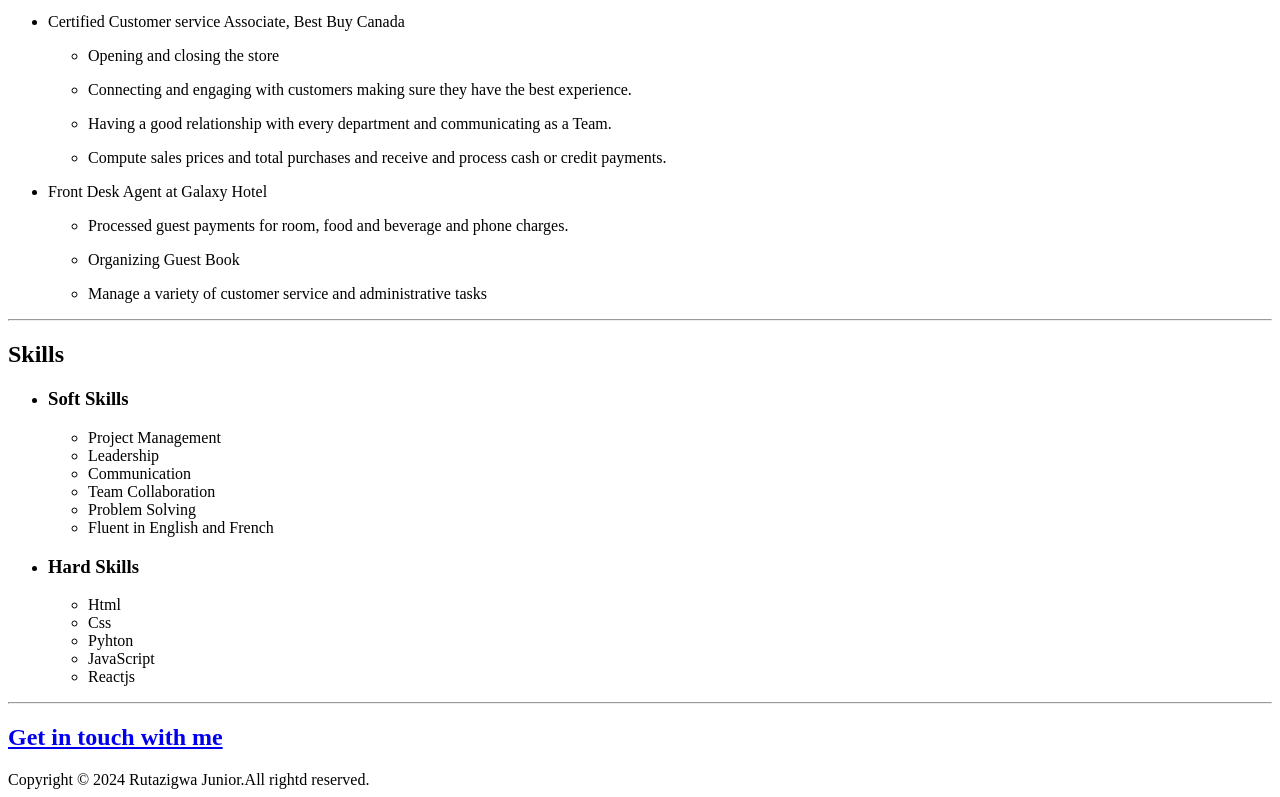
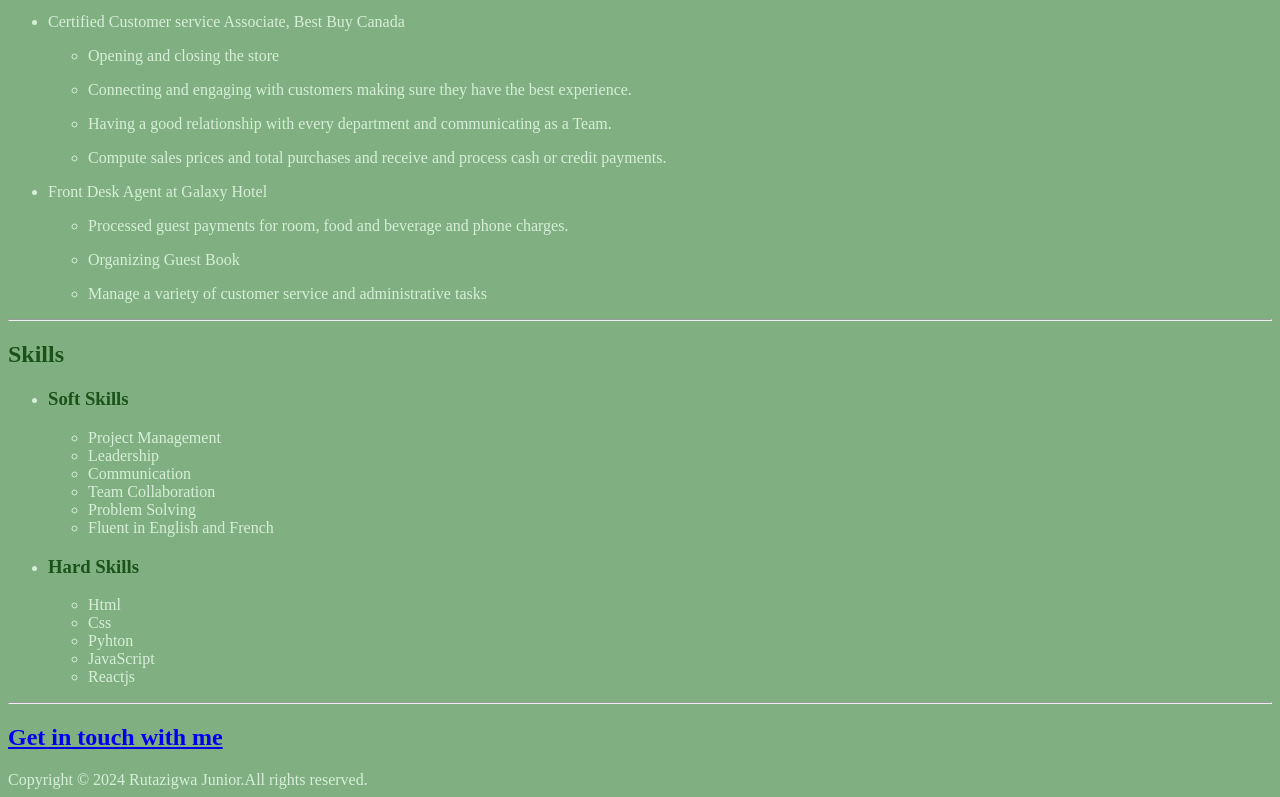
Before and after one commit to Rutazigwa/My-resume, a plain HTML site: page index.html in a window 1280 px wide. Shown: the part 987-1784 px from the top of the page. Drawn offline with Linux system fonts and the light colour scheme.

Commit message:
Add files via upload

```diff
--- a/index.html
+++ b/index.html
@@ -3,9 +3,10 @@
 <head>
     <meta charset="UTF-8">
     <title>My Resume</title>
+
 </head>
 <h1>Rutazigwa Stacic Eric Junior</h1>
-
+<link rel="stylesheet" href="./style.css"/>
 <body>
 
     <img
@@ -84,6 +85,6 @@
 </h2>
 
 
-<footer>Copyright © 2024 Rutazigwa Junior.All rightd reserved.</footer>
+<footer>Copyright © 2024 Rutazigwa Junior.All rights reserved.</footer>
 </body>
 </html>
--- /dev/null
+++ b/style.css
@@ -0,0 +1,5 @@
+body{color: #d6efd8}
+h2 {color: #1A5319;}
+h1 {color: #1A5319;}
+h3 {color: #1A5319;}
+html{background-color:#80AF81;}
```
Also changed, not shown: 1 other file.
